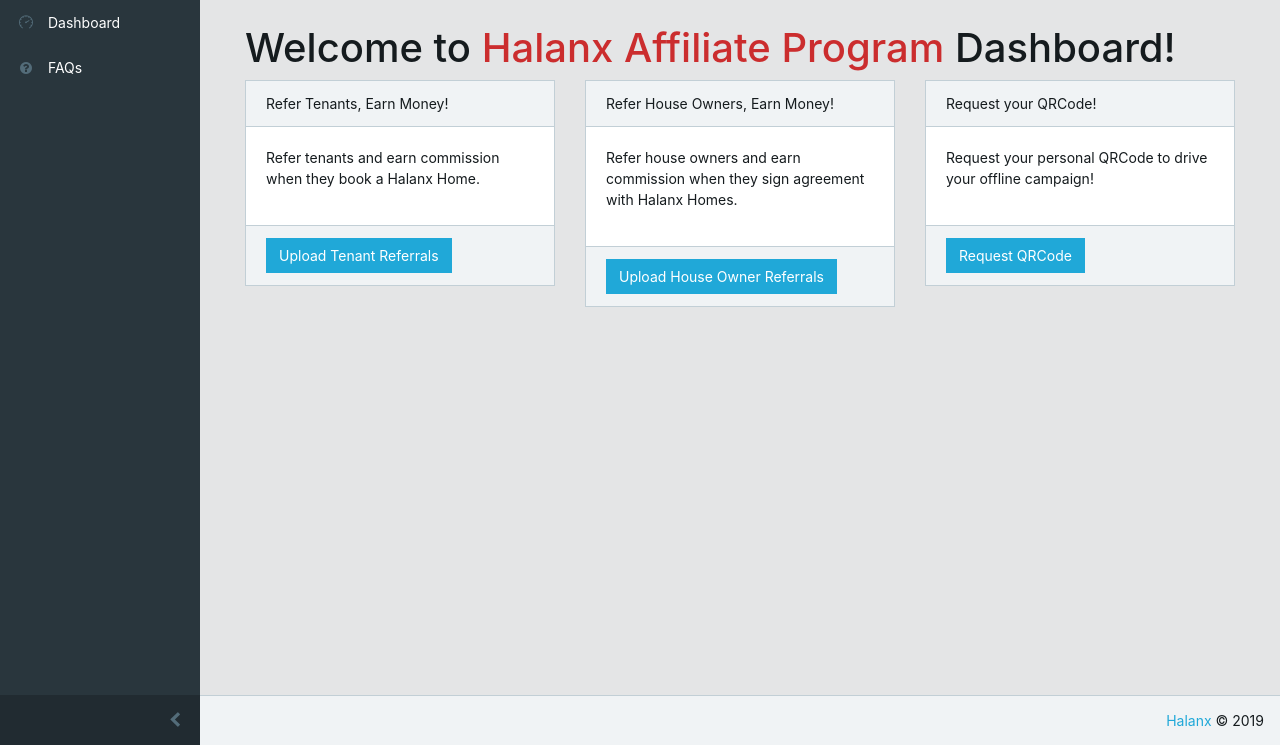
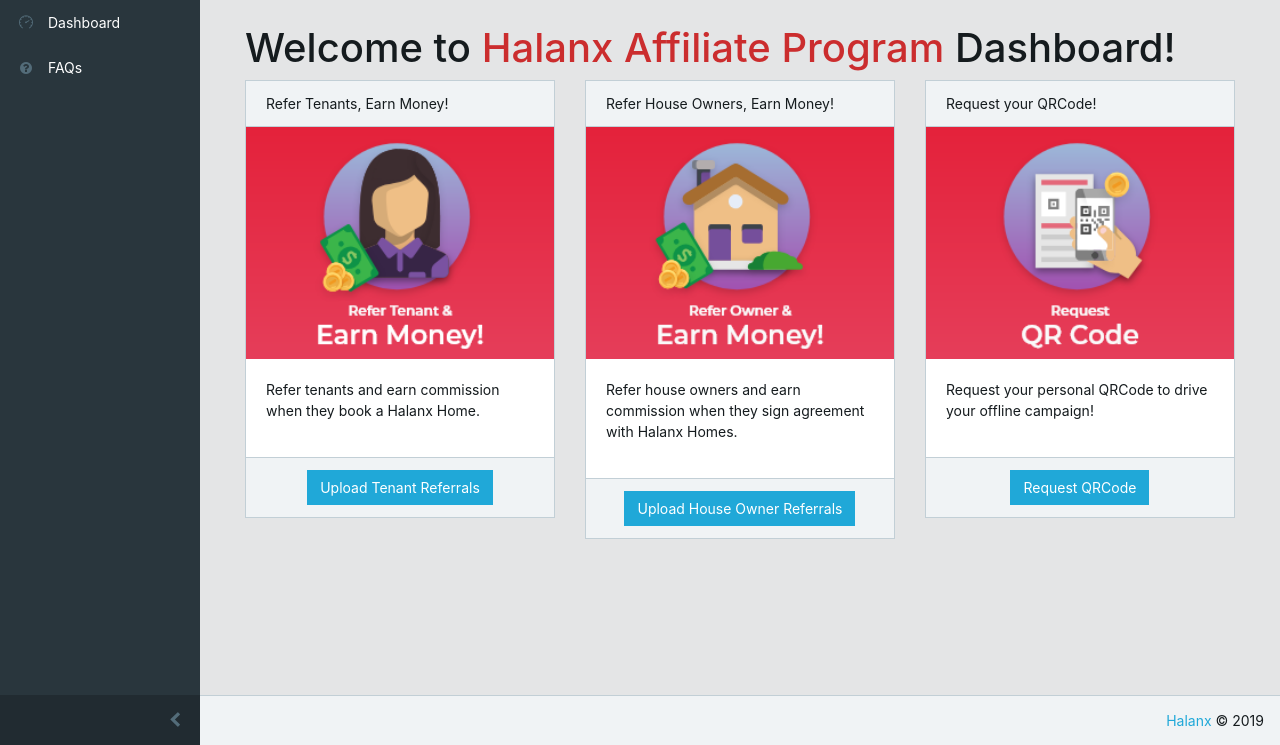
Before and after one commit to HalanxDev/Halanx-Affiliate-Marketing-Tool, a Django app: template affiliates/templates/dashboard.html in a window 1280 px wide. Shown: the part 55-800 px from the top of the page. Run offline with Django 3.2, Linux system fonts and the light colour scheme; the template is opened without the code that fills it, so the values that code supplies are empty; some libraries are stand-ins or nearby versions.

Commit message:
minor additions

```diff
--- a/affiliates/templates/dashboard.html
+++ b/affiliates/templates/dashboard.html
@@ -16,16 +16,20 @@
 
         <div class="row">
             <div class="col-lg-4 col-md-6">
-                <div class="card">
+                <div class="card no-gutters">
                     <div class="card-header">
                         Refer Tenants, Earn Money!
+                    </div>
+
+                    <div class="card-img img-responsive">
+                        <img class="card-img-top" src="{% static 'img/refer-tenant.png' %}">
                     </div>
 
                     <div class="card-body">
                         <p>Refer tenants and earn commission when they book a Halanx Home.</p>
                     </div>
 
-                    <div class="card-footer">
+                    <div class="card-footer text-center">
                         <button class="btn btn-primary" type="button" onclick="window.location.href='{{ referral_upload_url }}?type=tenant'">
                             Upload Tenant Referrals
                         </button>
@@ -39,11 +43,15 @@
                         Refer House Owners, Earn Money!
                     </div>
 
+                    <div class="card-img img-responsive">
+                        <img class="card-img-top" src="{% static 'img/refer-owner.png' %}">
+                    </div>
+
                     <div class="card-body">
                         <p>Refer house owners and earn commission when they sign agreement with  Halanx Homes.</p>
                     </div>
 
-                    <div class="card-footer">
+                    <div class="card-footer text-center">
                         <button class="btn btn-primary" type="button" onclick="window.location.href='{{ referral_upload_url }}?type=house_owner'">
                             Upload House Owner Referrals
                         </button>
@@ -57,11 +65,15 @@
                         Request your QRCode!
                     </div>
 
+                    <div class="card-img img-responsive">
+                        <img class="card-img-top" src="{% static 'img/request-qr.png' %}">
+                    </div>
+
                     <div class="card-body">
                         <p>Request your personal QRCode to drive your offline campaign!</p>
                     </div>
 
-                    <div class="card-footer">
+                    <div class="card-footer text-center">
                         <button class="btn btn-primary" type="button" onclick="window.location.href='{{ qrcode_request_url }}'">
                             Request QRCode
                         </button>
```
Also changed, not shown: static_dev/img/refer-owner.png (added), static_dev/img/refer-tenant.png (added), static_dev/img/request-qr.png (added).
